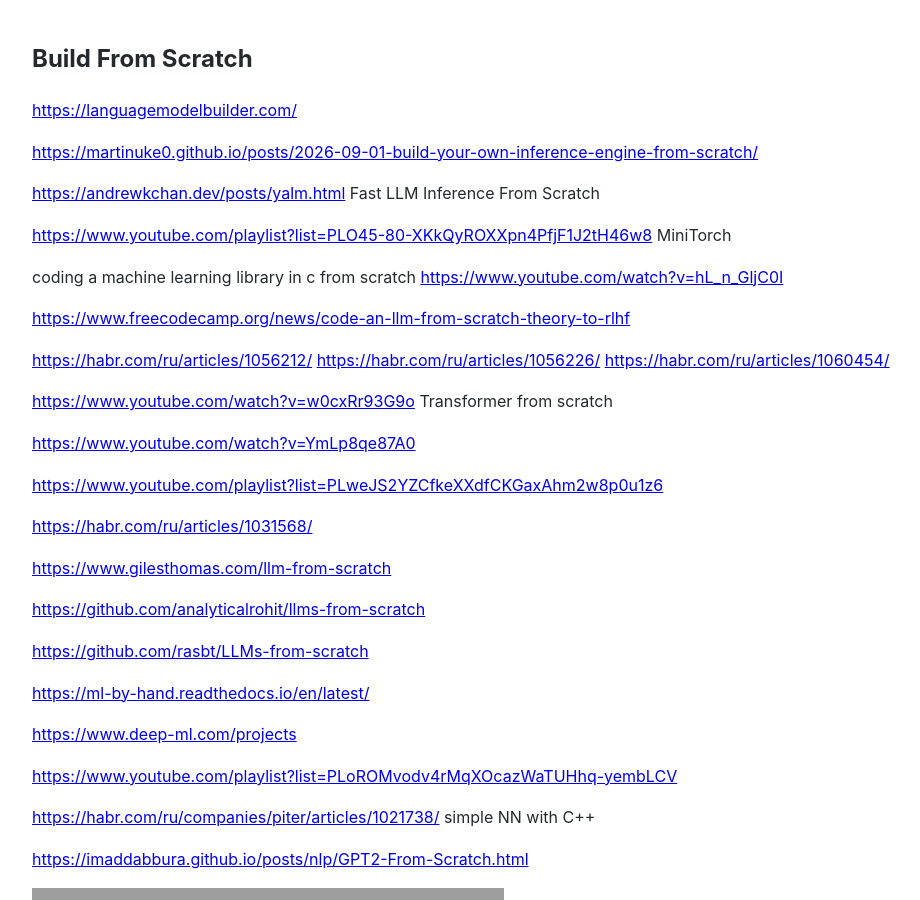
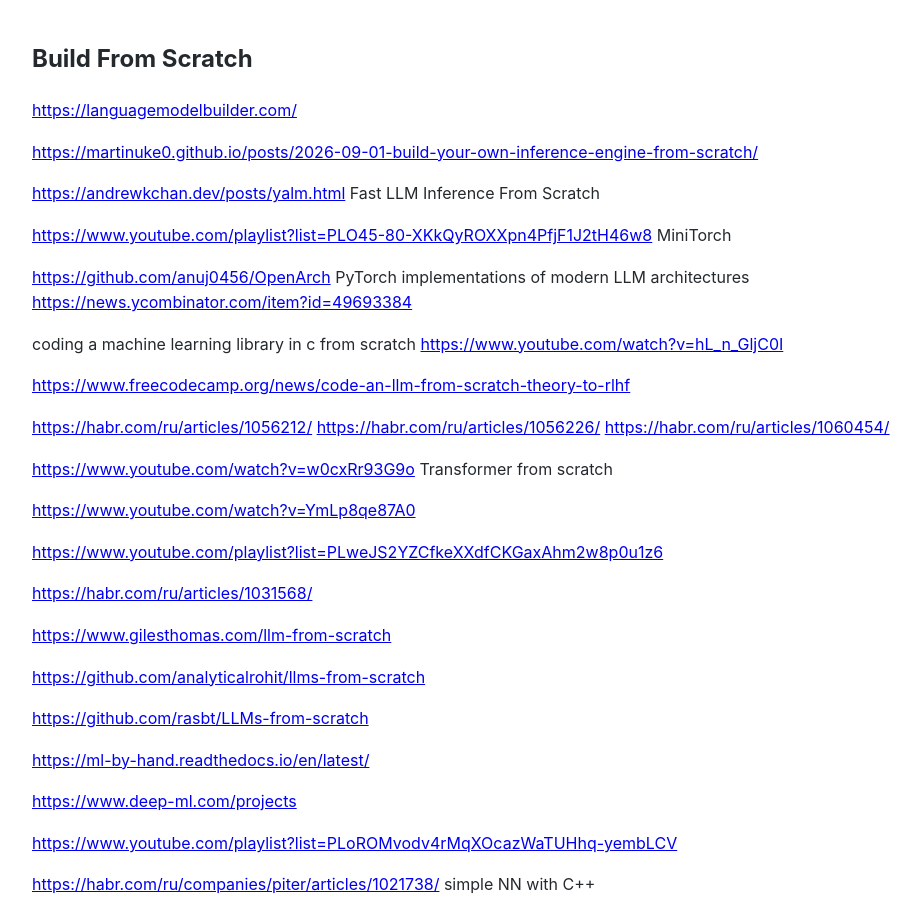
Before and after one commit to Michael-Lubinsky/michael-lubinsky.github.com, a Jekyll site: the page built from ml/from_scratch.md, in a window 1280 px wide and 900 px high. Shown: the whole window, without its empty margins (158-1078 px from the left). Built offline with Jekyll 4.4.1, drawn with Linux system fonts in a browser that asks for light colours; our own code applies the rules of GitHub Pages for plain Markdown files; grey boxes are pictures that could not be loaded.

Commit message:
Update ml/from_scratch.md with new resources
Added additional resources and links related to LLMs and machine learning.

```diff
--- a/ml/from_scratch.md
+++ b/ml/from_scratch.md
@@ -7,6 +7,10 @@
 <https://andrewkchan.dev/posts/yalm.html> Fast LLM Inference From Scratch
 
 <https://www.youtube.com/playlist?list=PLO45-80-XKkQyROXXpn4PfjF1J2tH46w8> MiniTorch
+
+<https://github.com/anuj0456/OpenArch> PyTorch implementations of modern LLM architectures
+<https://news.ycombinator.com/item?id=49693384>
+
 
 coding a machine learning library in c from scratch
 <https://www.youtube.com/watch?v=hL_n_GljC0I>
```
